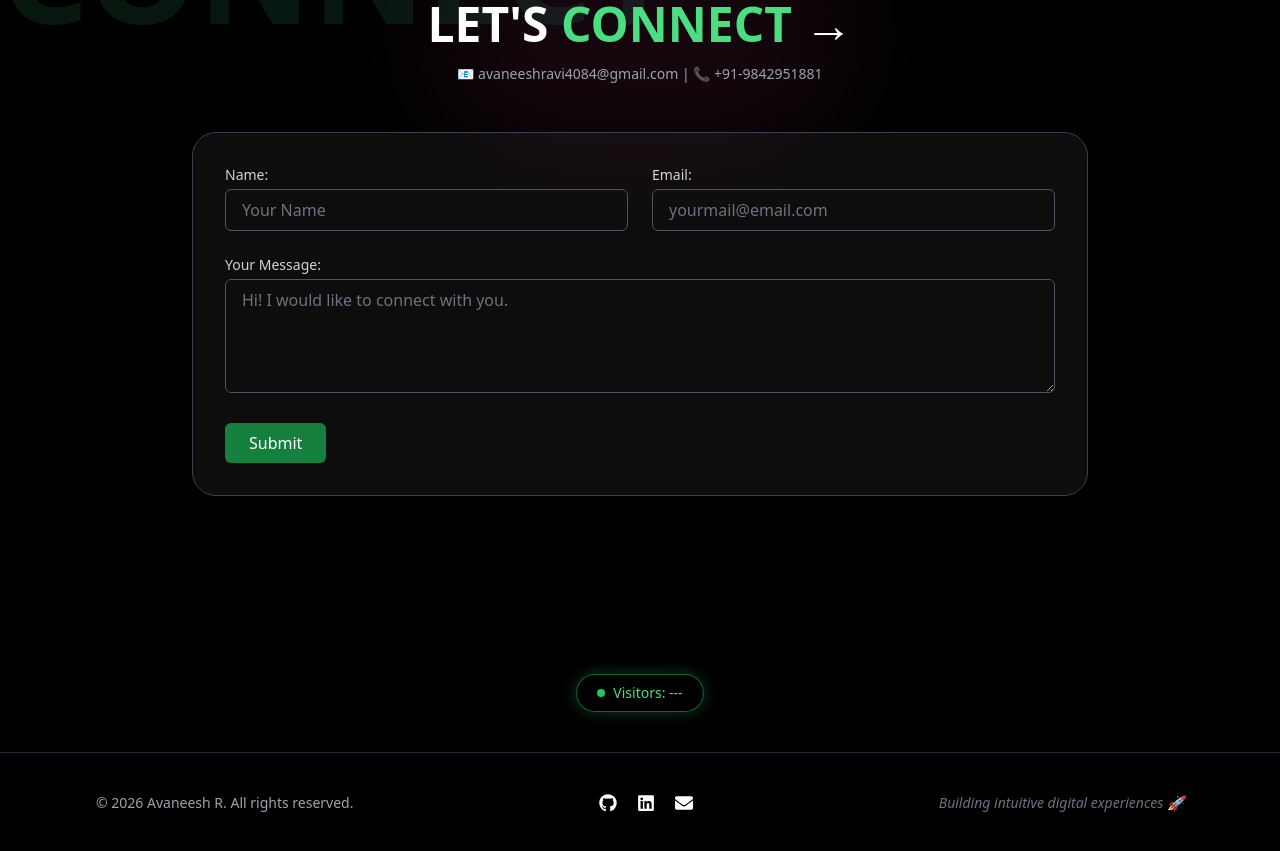
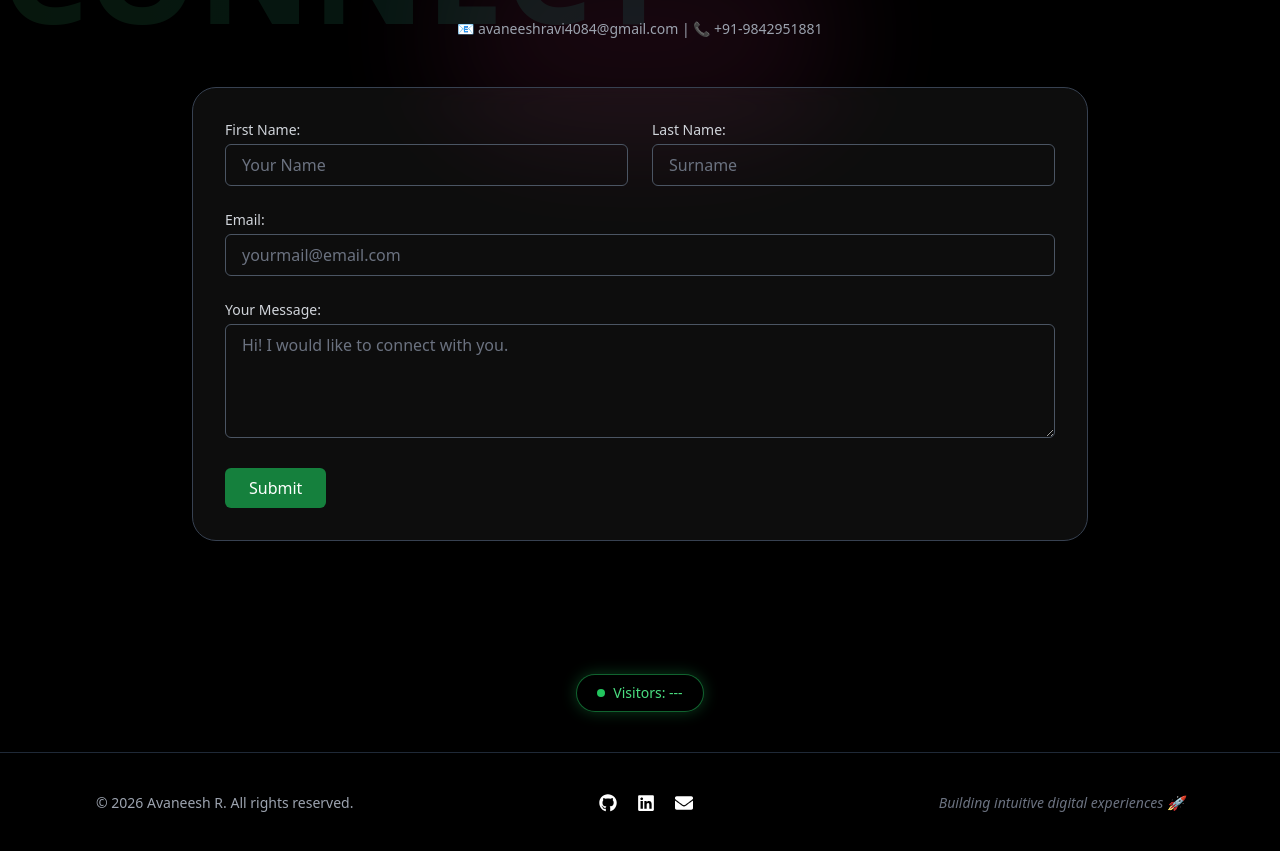
Before and after one commit to Avaneesh-ravi/Avaneesh-s-Portfolio, a React (Vite) app: page / in a window 1280 px wide. Shown: the part 9320-10171 px from the top of the page. Built offline with nearby package versions, Linux system fonts and the light colour scheme; no server answers; a web font is replaced by a local one.

Commit message:
Update ConnectWithMe.jsx

```diff
--- a/src/components/ConnectWithMe.jsx
+++ b/src/components/ConnectWithMe.jsx
@@ -18,15 +18,13 @@ const ConnectWithMe = () => {
     e.preventDefault();
     setLoading(true);
 
+    // Updated IDs from your screenshots:
+    // Service ID: service_advir5a
+    // Template ID: template_yfrv8rs
     emailjs
-      .sendForm(
-        'service_advir5a',    // Your Service ID from screenshot
-        'template_yfrv8rs',   // Your Template ID from screenshot
-        form.current,
-        {
-          publicKey: 'ya8uE8UM4j66HfXzW', // Your Public Key
-        }
-      )
+      .sendForm('service_advir5a', 'template_yfrv8rs', form.current, {
+        publicKey: 'ya8uE8UM4j66HfXzW',
+      })
       .then(
         () => {
           alert('✅ Message sent successfully!');
@@ -74,6 +72,7 @@ const ConnectWithMe = () => {
           <span className="text-white"> →</span>
         </h2>
 
+        {/* Your Contact Info */}
         <p className="mt-4 text-gray-400 text-sm">
           📧 avaneeshravi4084@gmail.com | 📞 +91-9842951881
         </p>
@@ -89,14 +88,15 @@ const ConnectWithMe = () => {
         transition={{ duration: 0.6 }}
         className="relative z-10 w-full max-w-4xl bg-white/5 border border-gray-700 backdrop-blur-md p-8 rounded-3xl shadow-lg space-y-6"
       >
+        {/* Name Fields */}
         <div className="flex flex-col md:flex-row gap-6">
           <div className="flex-1">
             <label className="block text-sm mb-1 text-gray-300">
-              Name:
+              First Name:
             </label>
             <input
               type="text"
-              name="from_name" // Ensure this matches your EmailJS template variable
+              name="first_name"
               placeholder="Your Name"
               required
               className="w-full px-4 py-2 bg-transparent border border-gray-600 rounded-md text-white placeholder-gray-500 focus:outline-none focus:ring-1 focus:ring-green-400"
@@ -104,24 +104,37 @@ const ConnectWithMe = () => {
           </div>
           <div className="flex-1">
             <label className="block text-sm mb-1 text-gray-300">
-              Email:
+              Last Name:
             </label>
             <input
-              type="email"
-              name="user_email" // Ensure this matches your EmailJS template variable
-              placeholder="yourmail@email.com"
+              type="text"
+              name="last_name"
+              placeholder="Surname"
               required
               className="w-full px-4 py-2 bg-transparent border border-gray-600 rounded-md text-white placeholder-gray-500 focus:outline-none focus:ring-1 focus:ring-green-400"
             />
           </div>
         </div>
 
+        {/* Email */}
+        <div>
+          <label className="block text-sm mb-1 text-gray-300">Email:</label>
+          <input
+            type="email"
+            name="email"
+            placeholder="yourmail@email.com"
+            required
+            className="w-full px-4 py-2 bg-transparent border border-gray-600 rounded-md text-white placeholder-gray-500 focus:outline-none focus:ring-1 focus:ring-green-400"
+          />
+        </div>
+
+        {/* Message */}
         <div>
           <label className="block text-sm mb-1 text-gray-300">
             Your Message:
           </label>
           <textarea
-            name="message" // Ensure this matches your EmailJS template variable
+            name="message"
             rows="4"
             required
             placeholder="Hi! I would like to connect with you."
@@ -129,6 +142,7 @@ const ConnectWithMe = () => {
           ></textarea>
         </div>
 
+        {/* Submit Button */}
         <button
           type="submit"
           disabled={loading}
```
